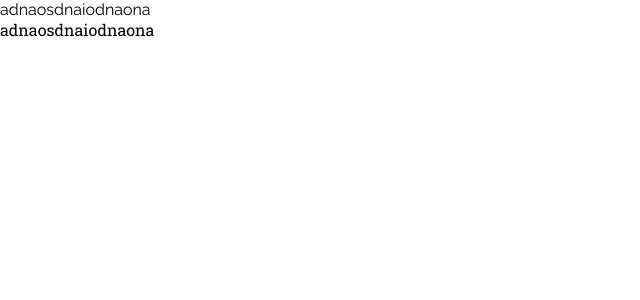
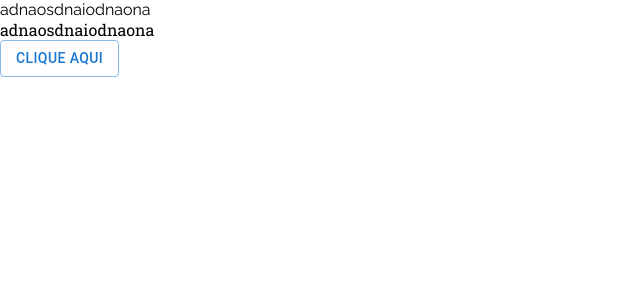
Before and after one commit to Silva-Leo/Hackathon-XP, a React (Create React App) app in the folder hacka-xp/: page / in a window 1280 px wide. Shown: the top 300 px of the page, without its empty margins (0-640 px from the left). Built offline with nearby package versions, Linux system fonts and the light colour scheme.

Commit message:
Feat: add button

```diff
--- a/hacka-xp/src/App.js
+++ b/hacka-xp/src/App.js
@@ -1,5 +1,6 @@
+import './App.css';
+import Button from './components/Botao/botao'
 
-import './App.css';
 
 function App() {
   return (
@@ -10,6 +11,7 @@ function App() {
      <div className="teste2">
      adnaosdnaiodnaona
     </div>
+    <Button/>
     </>
   );
 }
--- /dev/null
+++ b/hacka-xp/src/components/Botao/botao.jsx
@@ -0,0 +1,12 @@
+import React from 'react'
+import Stack from '@mui/material/Stack';
+import Button from '@mui/material/Button';
+import "./botao.scss"
+
+export default function BasicButtons() {
+  return (
+    <Stack direction="row">
+      <Button className='outlined' variant="outlined">Clique aqui</Button>
+    </Stack>
+  );
+}
--- /dev/null
+++ b/hacka-xp/src/components/Botao/botao.scss
@@ -0,0 +1,6 @@
+@import "../../Styles/global.scss";
+
+.outlined{
+    // background-color: $blackScale1;
+    border-color: $yellowScale1;
+}
```
